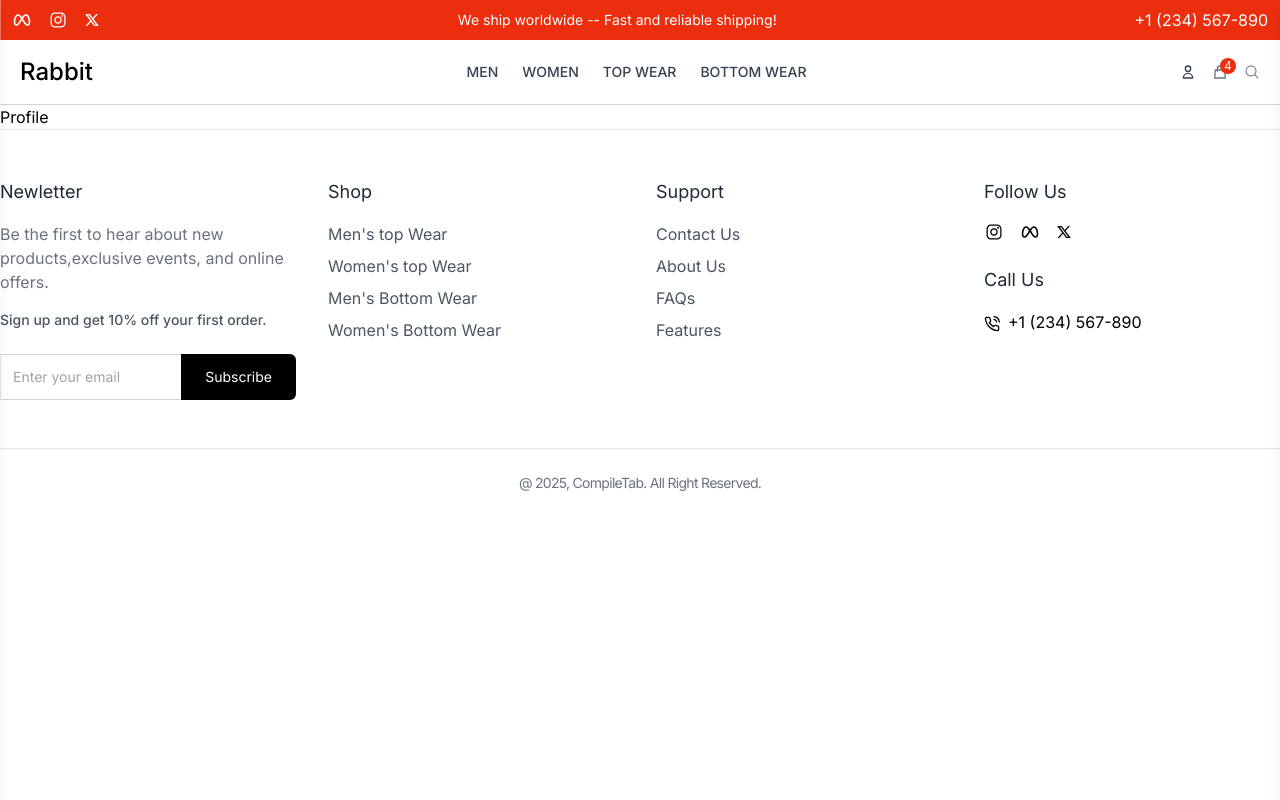
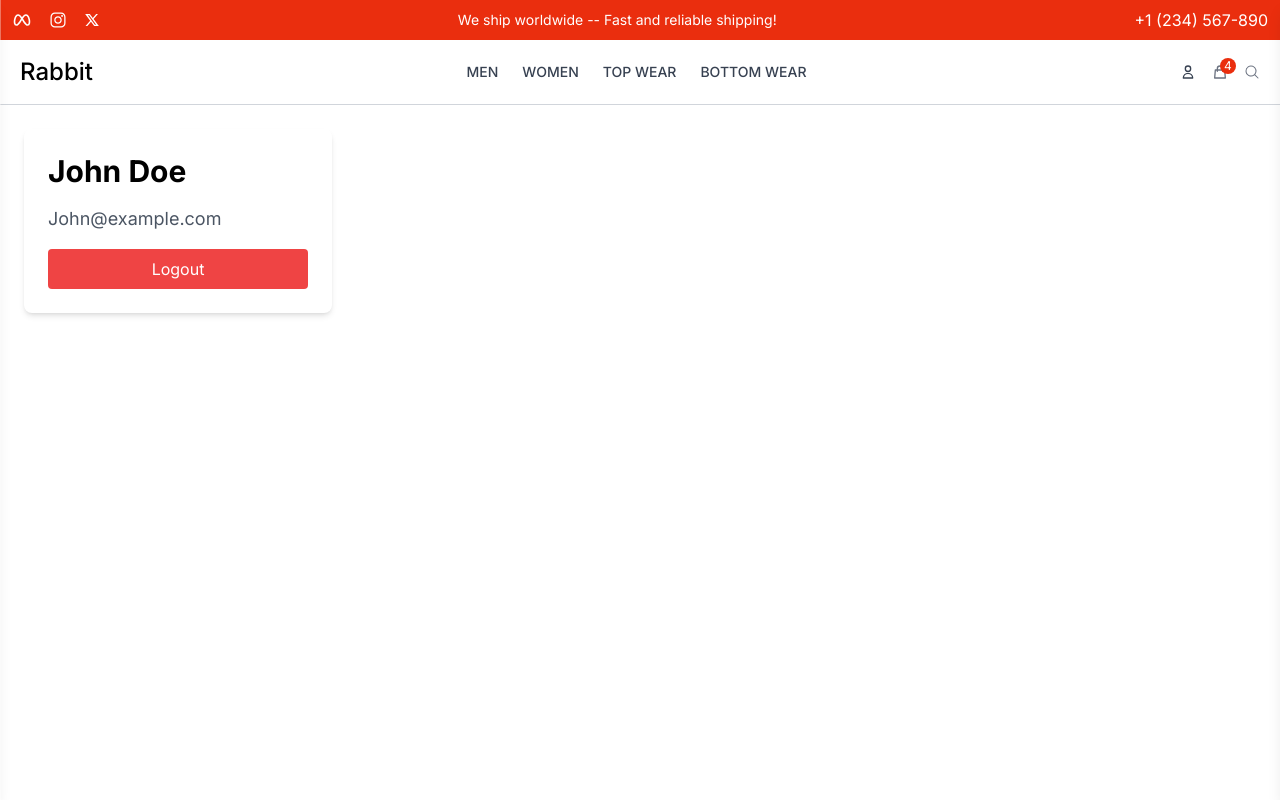
Before and after one commit to shrmohit/E-commerce, a React (Vite) app in the folder frontend/: page /profile in a window 1280 px wide. Shown: the top 800 px of the page. Built offline with nearby package versions, Linux system fonts and the light colour scheme.

Commit message:
profile -left section

```diff
--- a/frontend/src/pages/Profile.jsx
+++ b/frontend/src/pages/Profile.jsx
@@ -1,7 +1,29 @@
 import React from "react";
 
 const Profile = () => {
-  return <div>Profile</div>;
+  return (
+    <div className="min-h-screen flex flex-col ">
+      <div className="flex-grow container mx-auto p-4 md:p-6">
+        <div className="flex flex-col md:flex-row md:space-x-6 space-y-6 md:space-y-0 ">
+          {/* left section */}
+          <div className="w-full md:w-1/3 lg:w-1/4 shadow-md rounded-lg p-6">
+            <h2 className="text-2xl lg:text-3xl font-bold mb-4">John Doe</h2>
+            <p className="text-lg text-gray-600 mb-4">John@example.com</p>
+            <button
+              className="w-full text-center
+             bg-red-500 text-white rounded  py-2 px-4 hover:bg-red-600"
+            >
+              Logout
+            </button>
+
+            {/* right section - order table
+             */}
+            <div className=""></div>
+          </div>
+        </div>
+      </div>
+    </div>
+  );
 };
 
 export default Profile;
```
